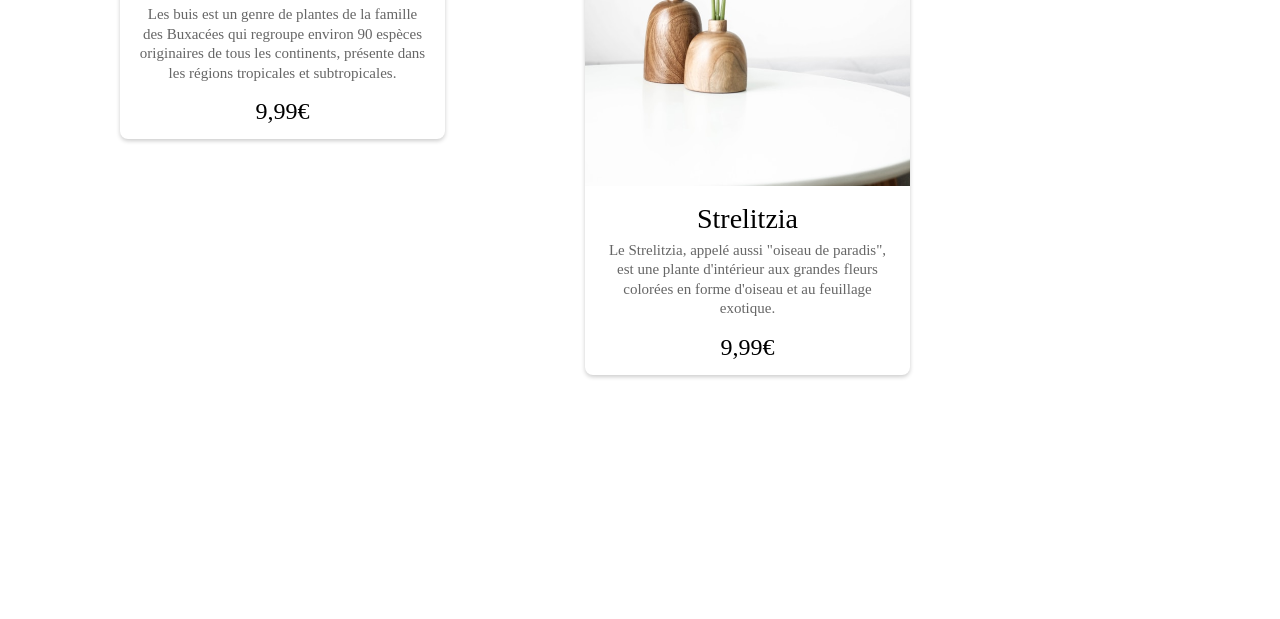
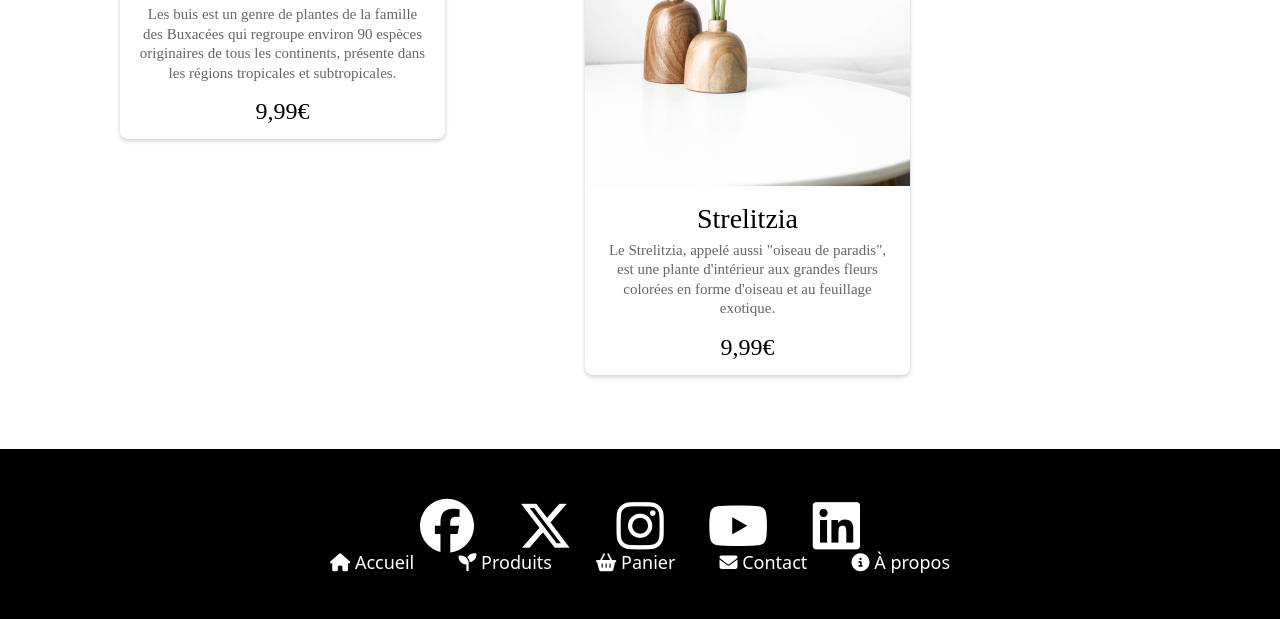
Before and after one commit to mpcgt/plantax, a plain HTML site: page docs/index.html in a window 1280 px wide. Shown: the part 2036-2655 px from the top of the page. Before the commit the page ends 2431 px from the top, so only its background shows below. Drawn offline with nearby package versions, Linux system fonts and the light colour scheme; a web font is replaced by a local one.

Commit message:
Updates files

```diff
--- a/docs/index.html
+++ b/docs/index.html
@@ -135,5 +135,33 @@
         </div>
       </div>
     </main>
+
+    <footer>
+      <div class="footer">
+        <div class="reseaux">
+          <a href=""><i class="fa-brands fa-facebook fa-3x"></i></a>
+          <a href=""><i class="fa-brands fa-x-twitter fa-3x"></i></a>
+          <a href=""><i class="fa-brands fa-instagram fa-3x"></i></a>
+          <a href=""><i class="fa-brands fa-youtube fa-3x"></i></a>
+          <a href=""><i class="fa-brands fa-linkedin fa-3x"></i></a>
+        </div>
+
+        <nav class="footer-nav">
+          <a href="index.html"><i class="fa-solid fa-house"></i> Accueil</a>
+          <a href="produits.html"
+            ><i class="fa-solid fa-seedling"></i> Produits</a
+          >
+          <a href="panier.html"
+            ><i class="fa-solid fa-basket-shopping"></i> Panier</a
+          >
+          <a href="contact.html"
+            ><i class="fa-solid fa-envelope"></i> Contact</a
+          >
+          <a href="about.html"
+            ><i class="fa-solid fa-circle-info"></i> À propos</a
+          >
+        </nav>
+      </div>
+    </footer>
   </body>
 </html>
--- a/docs/styles.css
+++ b/docs/styles.css
@@ -4,18 +4,6 @@
 
 li ul {
   text-decoration: none;
-}
-
-.banniere {
-  background-color: green;
-  color: #fff;
-  position: absolute;
-  height: 7%;
-  width: 100%;
-  font-size: xx-large;
-  font-family: system-ui, -apple-system, BlinkMacSystemFont, "Segoe UI", Roboto,
-    Oxygen, Ubuntu, Cantarell, "Open Sans", "Helvetica Neue", sans-serif;
-  text-align: center;
 }
 
 .header {
@@ -32,8 +20,7 @@ li ul {
 }
 
 .navbar a {
-  font-family: system-ui, -apple-system, BlinkMacSystemFont, "Segoe UI", Roboto,
-    Oxygen, Ubuntu, Cantarell, "Open Sans", "Helvetica Neue", sans-serif;
+  font-family: "Zilla Slab", serif;
   font-size: large;
   color: #000;
   font-weight: 500;
@@ -108,4 +95,24 @@ h1 {
 main {
   display: flex;
   flex-wrap: wrap;
+  margin-bottom: 54px;
 }
+
+footer {
+  font-family: system-ui, -apple-system, BlinkMacSystemFont, "Segoe UI", Roboto,
+    Oxygen, Ubuntu, Cantarell, "Open Sans", "Helvetica Neue", sans-serif;
+  background: #000;
+  color: #fff;
+  height: 170px;
+  width: 100%;
+  text-align: center;
+}
+
+footer a {
+  position: relative;
+  top: 50px;
+  color: #fff;
+  margin: 20px;
+  font-size: large;
+  text-decoration: none;
+}
```
